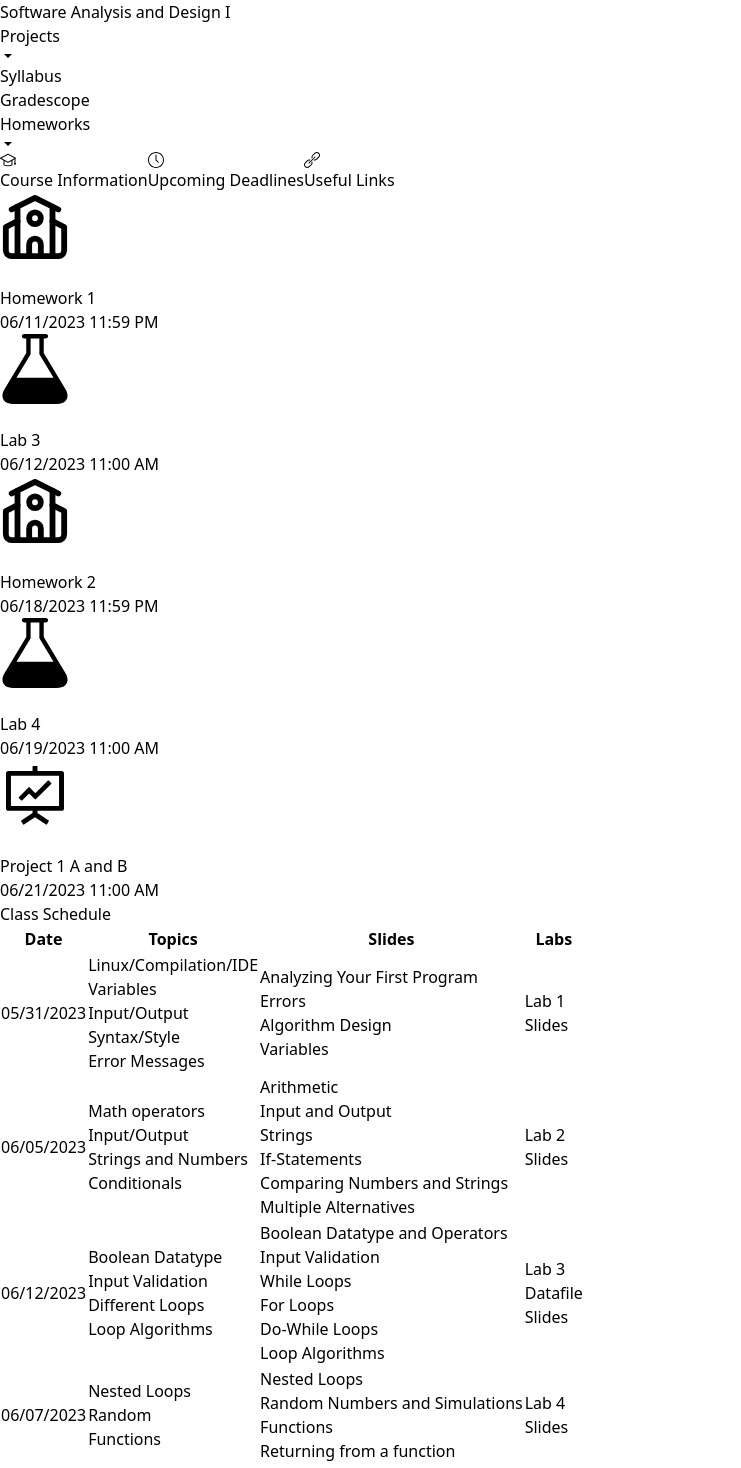
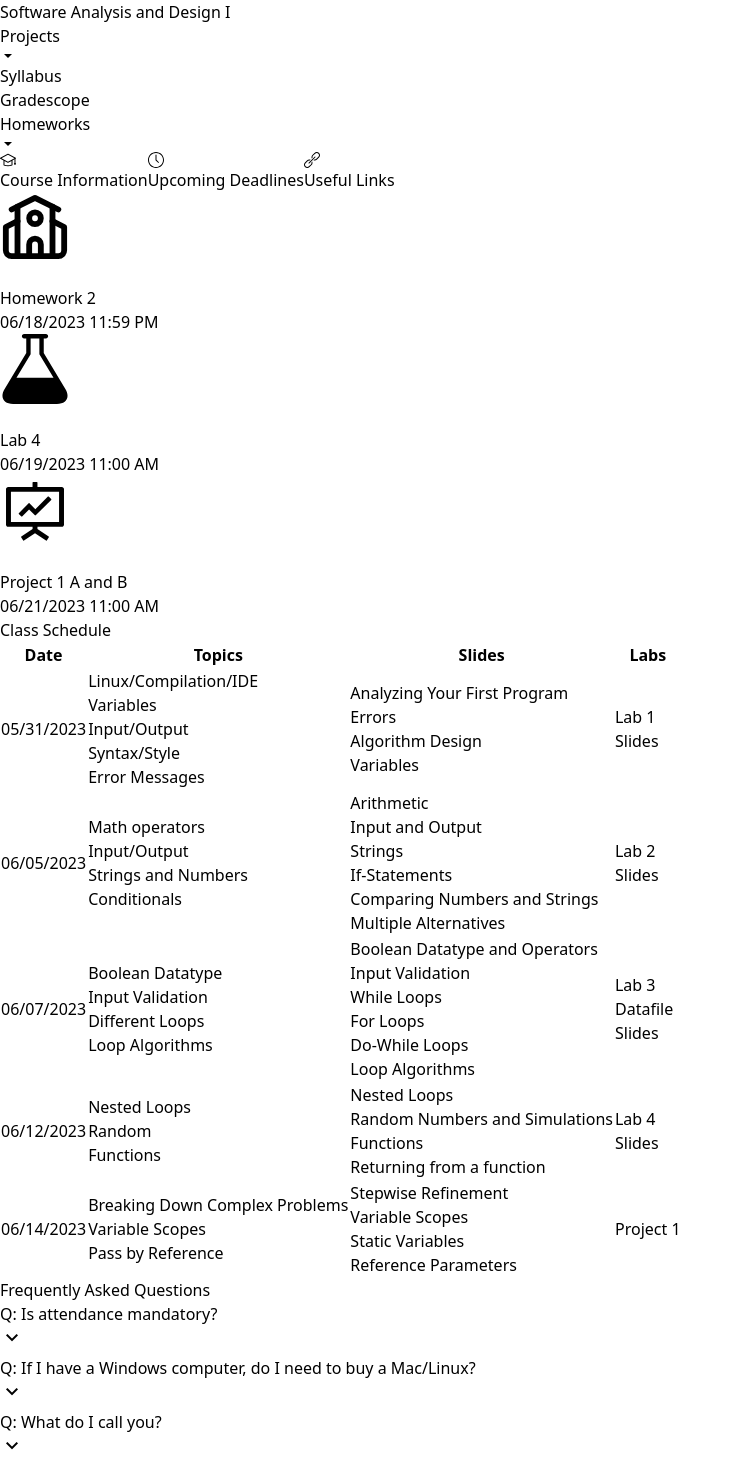
Before and after one commit to Proto007/Hunter_CS135_Summer23, a React (Vite) app in the folder course-app/: page /Hunter_CS135_Summer23/Project_1 in a window 1280 px wide. Shown: the top 1468 px of the page, without its empty margins (0-741 px from the left). Built offline with nearby package versions, Linux system fonts and the light colour scheme.

Commit message:
update deadlines and schedule

```diff
--- a/course-app/src/components/Schedule.jsx
+++ b/course-app/src/components/Schedule.jsx
@@ -52,7 +52,7 @@ export default function Schedule(){
                     </td>
                 </tr>
                 <tr>
-                    <td className="border border-slate-700 p-2 text-center">06/12/2023</td>
+                    <td className="border border-slate-700 p-2 text-center">06/07/2023</td>
                     <td className="border border-slate-700 p-2 text-center">
                         Boolean Datatype<br/>
                         Input Validation<br/>
@@ -74,7 +74,7 @@ export default function Schedule(){
                     </td>
                 </tr>
                 <tr>
-                    <td className="border border-slate-700 p-2 text-center">06/07/2023</td>
+                    <td className="border border-slate-700 p-2 text-center">06/12/2023</td>
                     <td className="border border-slate-700 p-2 text-center">
                         Nested Loops<br/>
                         Random<br/>
@@ -92,6 +92,23 @@ export default function Schedule(){
                         <a target="_blank" href="/Hunter_CS135_Summer23/recitation_slides/Lab_4.pdf">Slides</a><br/>
                     </td>
                 </tr>
+                <tr>
+                    <td className="border border-slate-700 p-2 text-center">06/14/2023</td>
+                    <td className="border border-slate-700 p-2 text-center">
+                        Breaking Down Complex Problems<br/>
+                        Variable Scopes<br/>
+                        Pass by Reference
+                    </td>
+                    <td className="border border-slate-700 p-2 text-center text-blue-700 font-bold">
+                        <a target="_blank" href="https://maryash.github.io/135/slides/5.7%20Stepwise%20Refinement.pdf">Stepwise Refinement</a><br/>
+                        <a target="_blank" href="https://maryash.github.io/135/slides/5.8%20Variable%20Scope%20and%20Globals.pdf">Variable Scopes</a><br/>
+                        <a target="_blank" href="https://maryash.github.io/135/slides/Static%20Variables.pdf">Static Variables</a><br/>
+                        <a target="_blank" href="https://maryash.github.io/135/slides/5.9%20Reference%20Parameters.pdf">Reference Parameters</a><br/>
+                    </td>
+                    <td className="border border-slate-700 p-0 text-center text-blue-700 font-bold">
+                        <a target="_blank" href="/#/Project_1">Project 1</a><br/>
+                    </td>
+                </tr>
             </tbody>
         </table></div>
     )
--- a/course-app/src/deadlinesdata.js
+++ b/course-app/src/deadlinesdata.js
@@ -1,14 +1,4 @@
 export const deadlinesData = [
-    {
-        name: "Homework 1",
-        deadline : "06/11/2023 11:59 PM",
-        type : "classwork/homework"
-    },
-    {
-        name: "Lab 3",
-        deadline: "06/12/2023 11:00 AM",
-        type: "lab"
-    },
     {
         name: "Homework 2",
         deadline : "06/18/2023 11:59 PM",
```
